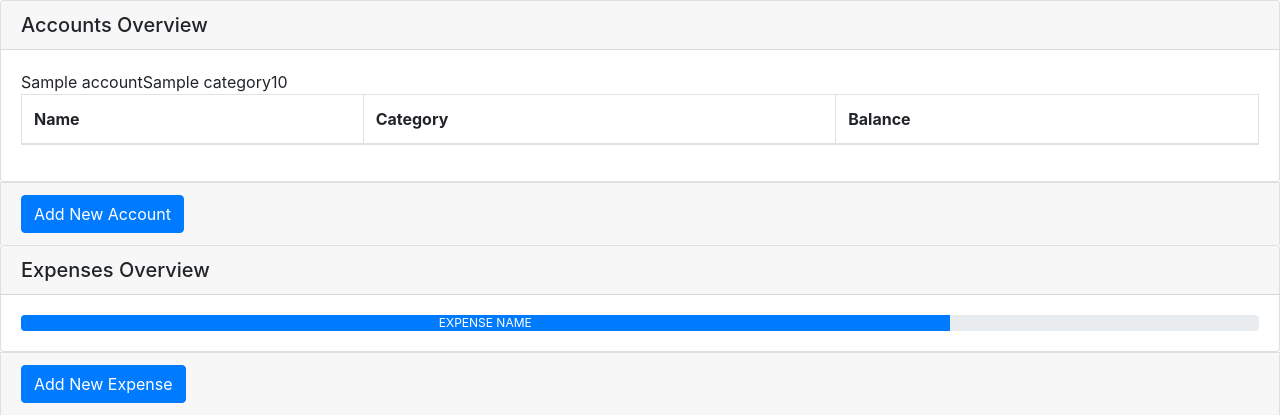
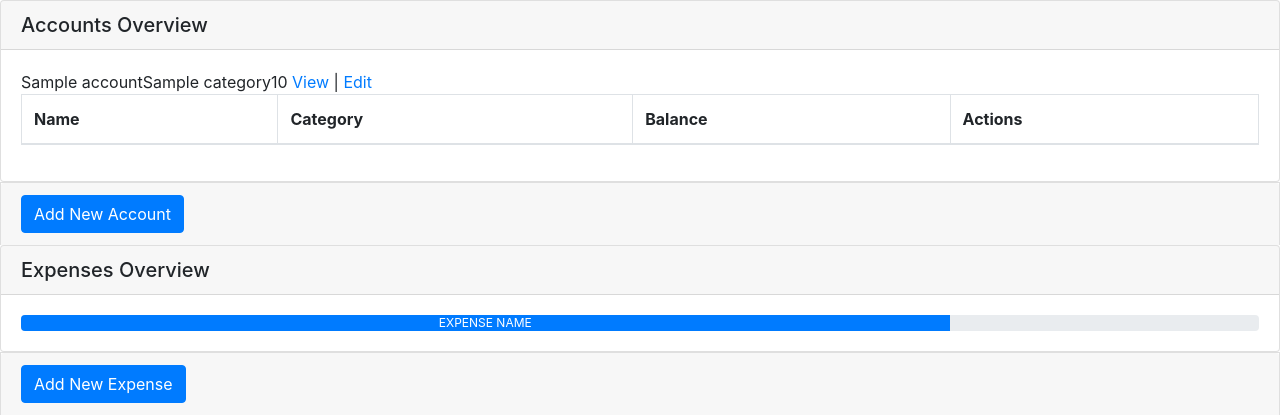
Before and after one commit to will0700/menthol, a Django app: template apps/menthol_app/templates/menthol_app/all_account.html in a window 1280 px wide. Shown: the part 56-476 px from the top of the page. Run offline with Django 3.2, Linux system fonts and the light colour scheme; the template is opened without the code that fills it: most values are stand-ins (such as "Sample title", 1, 10 or a date in 2020); lists and menus that the app fills with data are empty; some libraries are stand-ins or nearby versions.

Commit message:
Adding Actions Links on HTML

```diff
--- a/apps/menthol_app/templates/menthol_app/all_account.html
+++ b/apps/menthol_app/templates/menthol_app/all_account.html
@@ -45,6 +45,7 @@
                                     <th scope="col">Name</th>
                                     <th scope="col">Category</th>
                                     <th scope="col">Balance</th>
+                                    <th scope="col">Actions</th>
                                 </tr>
                             </thead>
                             <tbody>
@@ -52,6 +53,10 @@
                                 <tr>{{ account.name }}</tr>
                                 <tr>{{ account.category }}</tr>
                                 <tr>{{ account.acc_balance }}</tr>
+                                <tr>
+                                    <a href="/accounts/view/{{account.id}}"> View </a>
+                                    | <a href="/accounts/edit/{{account.id}}"> Edit </a>
+                                </tr>
                                 {% endfor %}
                             </tbody>
                         </table>
```
